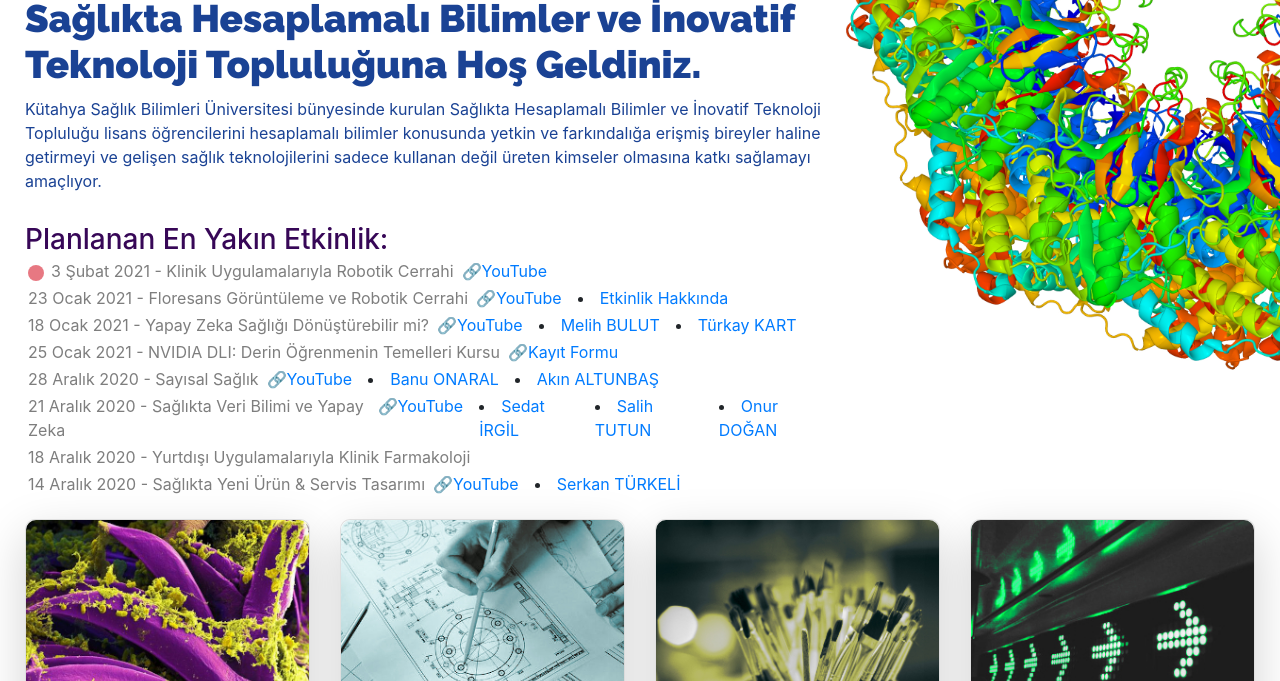
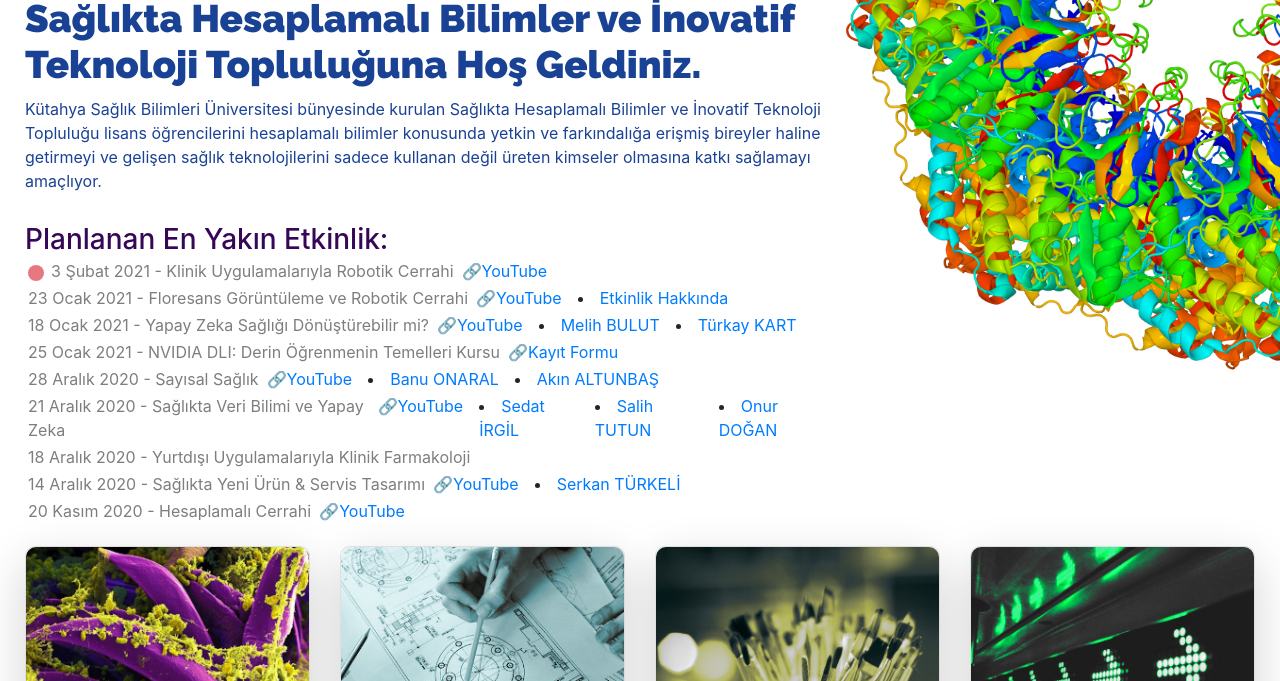
Before and after one commit to shbitt/shbitt.github.io, a plain HTML site: page index.html in a window 1280 px wide. Shown: the part 119-800 px from the top of the page. Drawn offline with nearby package versions, Linux system fonts and the light colour scheme.

Commit message:
ekleme > hesaplamalı cerrahi

```diff
--- a/index.html
+++ b/index.html
@@ -54,7 +54,7 @@
               <span class="sr-only">yanıp sönen şey...</span>
           </div>
            </div>
-              <p1>3 Şubat 2021 - Klinik Uygulamalarıyla Robotik Cerrahi</p1> &ensp; <a href="https://youtu.be/xyfZIBkteco" target="_blank" >🔗YouTube</a> &ensp;&ensp;
+              <p1>3 Şubat 2021 - Klinik Uygulamalarıyla Robotik Cerrahi</p1> &ensp; <a href="https://youtu.be/xyfZIBkteco" target="_blank" >🔗YouTube</a>
 
         </div>
 
@@ -114,6 +114,13 @@
                   <p1>14 Aralık 2020 - Sağlıkta Yeni Ürün & Servis Tasarımı</p1> &ensp; <a href="https://www.youtube.com/watch?v=SY5CGg2VB3M" target="_blank" >🔗YouTube</a> &ensp;&ensp;
                   <li><a href="#" data-toggle="modal" data-target="#ozgecmis_serkanturkeli">Serkan TÜRKELİ</a></li>
             </div>
+
+            <div class="d-flex flex-row" style="margin: 3px;">
+              <div class="p-0">
+          </div>
+                   <p1>20 Kasım 2020 - Hesaplamalı Cerrahi</p1> &ensp; <a href="https://www.youtube.com/watch?v=_9Eta6klfGE" target="_blank" >🔗YouTube</a>
+         </div>
+
       </div>
 
 <!-- Özgeçmiş Modalleri -->
```
